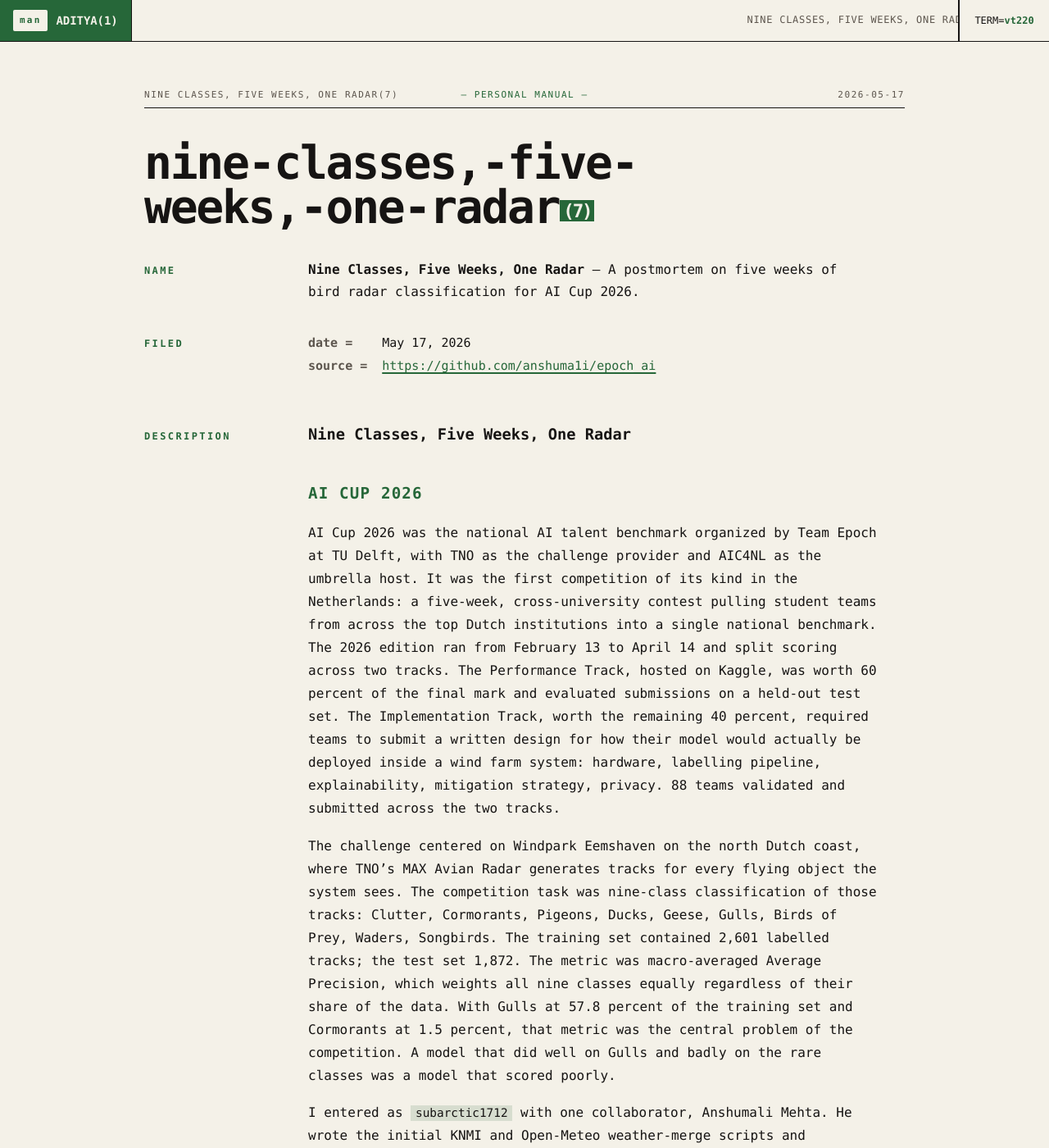
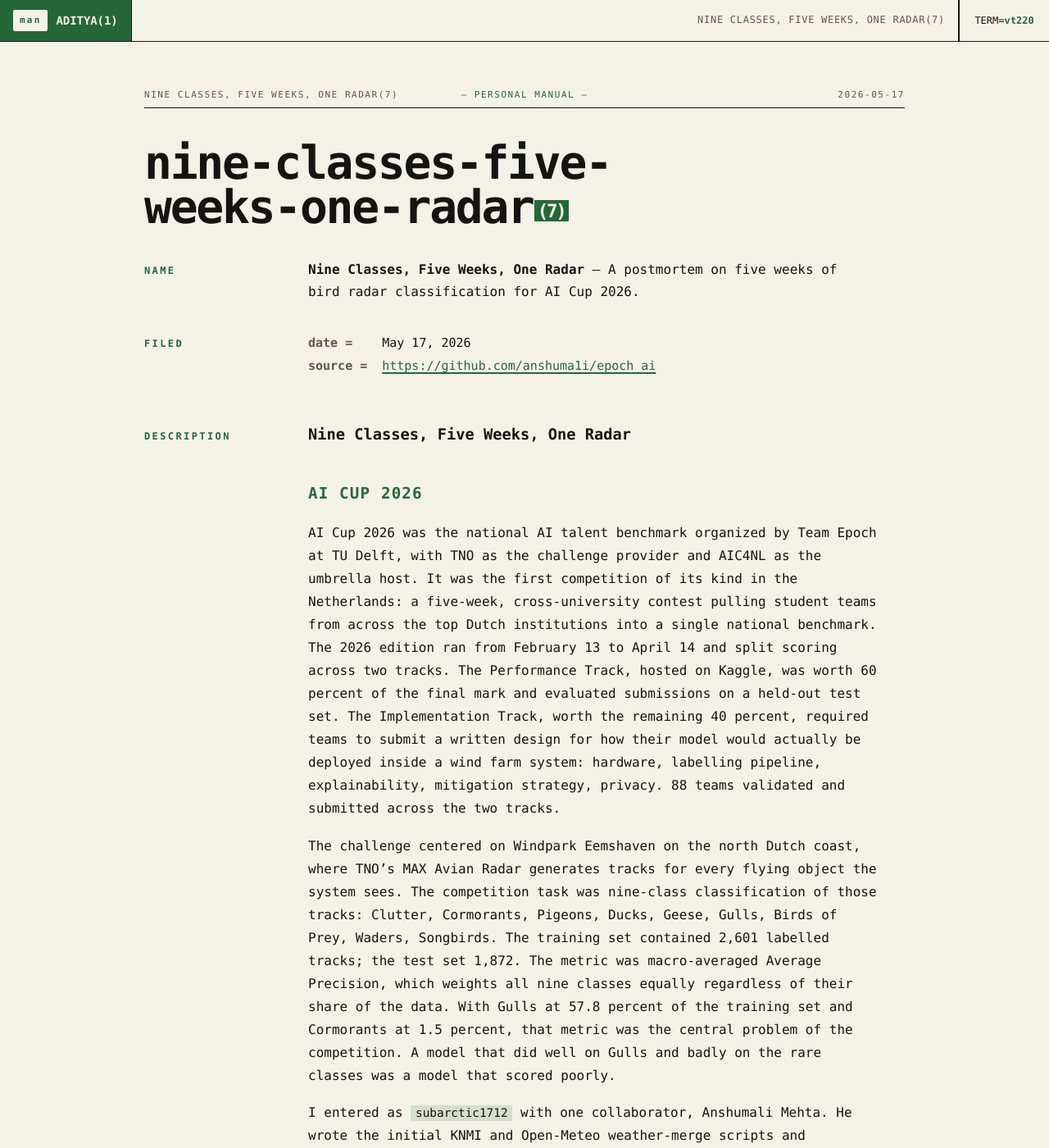
Before and after one commit to adityam23/adityam23.github.io, a Jekyll site: the page built from _posts/2026-05-17-9-Classes-5-Weeks.md, in a window 1280 px wide and 1400 px high. Shown: the whole window at 82% size. Built offline with Jekyll 4.4.1, drawn with Linux system fonts in a browser that asks for light colours.

Commit message:
fix the lowercase titles for the website

```diff
--- a/_layouts/post.html
+++ b/_layouts/post.html
@@ -10,7 +10,7 @@ layout: default
   </header>
 
   <h1 class="man__title">
-    <span class="man__title-text">{{ page.title | downcase | replace: ' ', '-' | replace: "'", '' }}</span><span class="man__title-section">({{ page.section | default: '7' }})</span>
+    <span class="man__title-text">{{ page.title | downcase | replace: ' ', '-' | replace: "'", '' | replace: ",", ''}}</span><span class="man__title-section">({{ page.section | default: '7' }})</span>
   </h1>
 
   <section class="msection">
--- a/assets/style.css
+++ b/assets/style.css
@@ -91,10 +91,14 @@ code { font-family: var(--mono); }
   color: var(--ink-soft);
   border-right: 1.5px solid var(--rule);
   letter-spacing: 0.06em;
-  max-width: 38ch;
+  min-width: 0;
   overflow: hidden;
   text-overflow: ellipsis;
   white-space: nowrap;
+  flex: 0 1 auto;
+}
+@media (min-width: 720px) and (max-width: 1099px) {
+  .header__pos { max-width: 32ch; }
 }
 @media (min-width: 720px) { .header__pos { display: inline-flex; } }
 .header__toggle {
--- a/index.html
+++ b/index.html
@@ -82,7 +82,7 @@ layout: default
       <div class="entry" style="--i: {{ forloop.index0 }};">
         <dt class="entry__term">
           <a class="entry__link" href="{{ post.url | relative_url }}">
-            <span class="entry__name">{{ post.title | downcase | replace: ' ', '-' | replace: "'", '' | truncate: 26, '' }}</span><span class="entry__section">(7)</span>
+            <span class="entry__name">{{ post.title | downcase | replace: ' ', '-' | replace: "'", ''| replace: ",", '' }}</span><span class="entry__section">(7)</span>
           </a>
         </dt>
         <dd class="entry__def">
```
